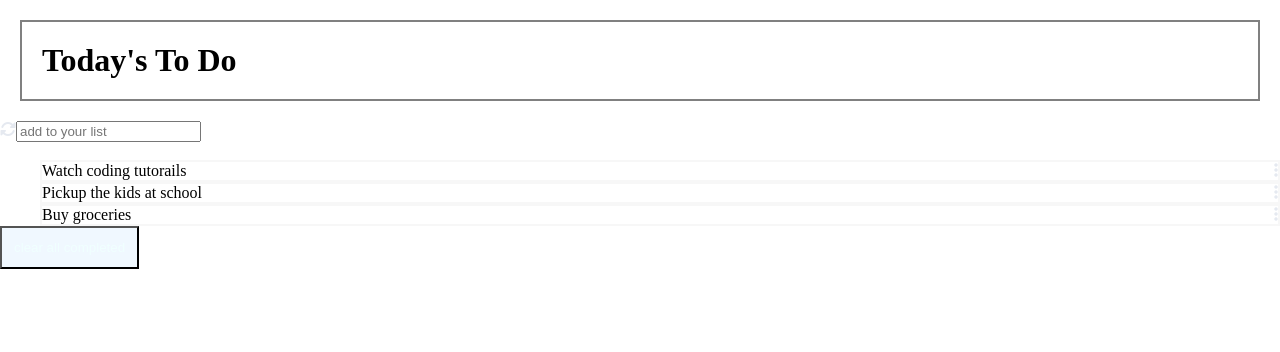
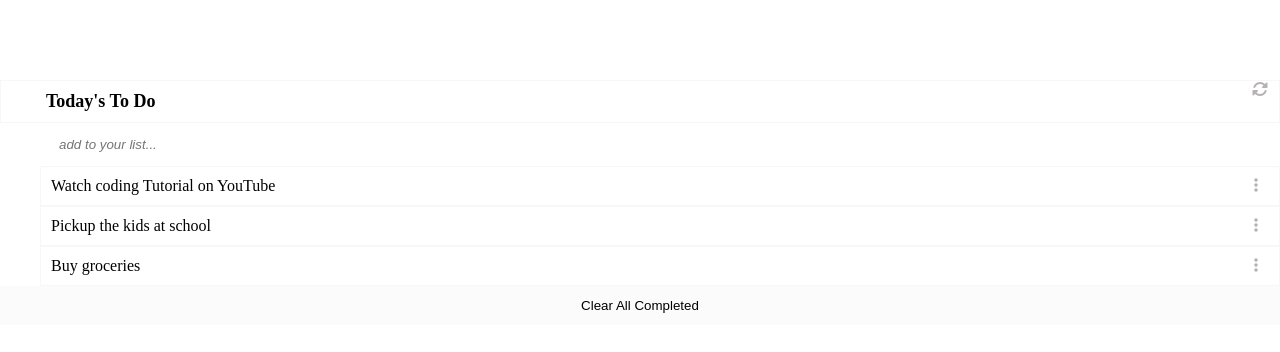
Before and after one commit to techmoves/todo-list, a website built with webpack: page src/index.html in a window 1280 px wide. Built offline with nearby package versions, Linux system fonts and the light colour scheme; some icons are missing.

Commit message:
Add styling

```diff
--- a/src/index.html
+++ b/src/index.html
@@ -8,20 +8,19 @@
     <title>Todo-list</title>
 </head>
 <body>
-    <div class="container">
-        <div class="top-heading">
-              <h1> Today's To Do</h1>
-        </div>
+    <div class="container"></div>
+  <div id="body">
+      <form id="form">
+           <div class="top-hd">
+                <h1> Today's To Do</h1>
+              <i class="fa-solid fa-rotate"></i>
+           </div>
 
-    </div>
-  <div>
-      <form id="form">
-           <i class="fa-solid fa-rotate"></i>
-          <input name="text" id="text" type="text" placeholder="add to your list" >
+          <input name="text" id="text" type="text" placeholder="add to your list..." >
       </form>
        <i class="fa-solid fa-arrow-turn-down-left"></i>
   </div>
   <ul id="list"></ul>
-  <button type="button">clear all completed</button>
+  <button type="button">Clear All Completed</button>
 </body>
 </html>
--- a/src/index.js
+++ b/src/index.js
@@ -2,7 +2,7 @@ import './style.css';
 
 const mylist = [
   {
-    description: 'Watch coding tutorails',
+    description: 'Watch coding Tutorial on YouTube',
     completed: false,
     index: 1,
   },
--- a/src/style.css
+++ b/src/style.css
@@ -3,18 +3,21 @@ body {
 }
 
 h1 {
-  margin: 0;
+  margin: 0 0 0 35px;
+  font-size: large;
+  padding: 10px;
 }
 
-.toptop-heading {
+.top-hd {
   display: flex;
+  flex-direction: row;
   justify-content: space-between;
+  border: 1px solid #f7f7f7;
 }
 
 .container {
   padding: 20px;
   background-color: white;
-  border: 2px solid gray;
   margin: 20px;
   display: flex;
   justify-content: space-between;
@@ -26,24 +29,40 @@ ul {
 
 ul li {
   display: flex;
-  border: 2px solid #f7f7f7;
+  border: 1px solid #f7f7f7;
   list-style-type: none;
+  justify-content: space-between;
+  padding: 10px;
+}
+
+button {
+  color: black;
+  display: block;
+  justify-content: center;
+  background-color: rgb(251, 251, 251);
+  padding: 12px;
+  outline: none;
+  border: none;
+  width: 100%;
+}
+
+.fa-solid {
+  color: #b7b2b2;
+  cursor: move;
+  padding-right: 11px;
+  display: flex;
+  flex-wrap: nowrap;
+  flex-direction: row-reverse;
   justify-content: space-between;
 }
 
-button {
-  color: azure;
-  display: block;
-  background-color: aliceblue;
-  padding: 12px;
-  outline: none;
+input {
+  margin: 0 0 0 45px;
+  border: none;
+  font-style: italic;
+  padding: 14px;
 }
 
-.fa-solid {
-  color: #e5e9f0;
+#body {
+  border: #b7b2b2;
 }
-
-#form {
-  display: flex;
-  flex-wrap: nowrap;
-}
```
Also changed, not shown: dist/index.bundle.js, dist/index.html.
